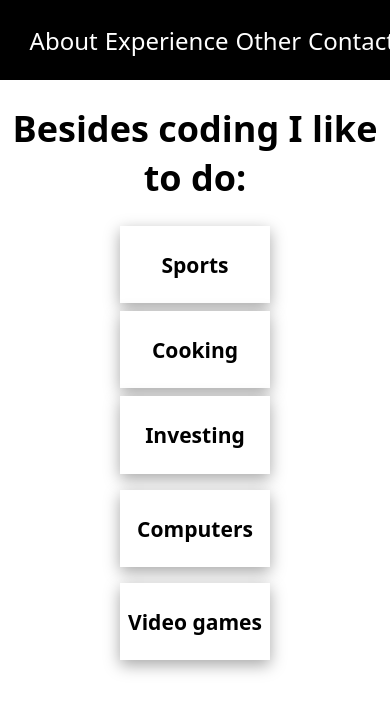
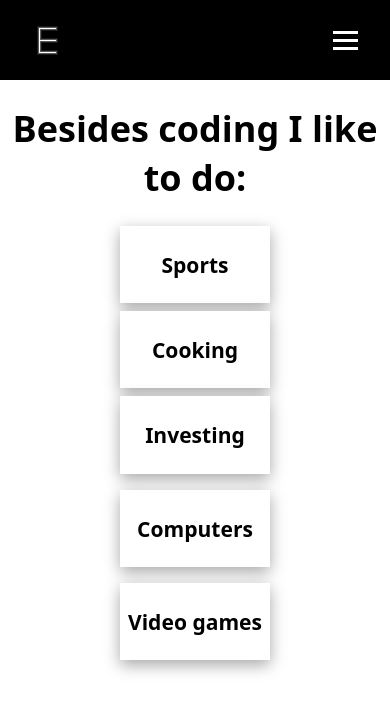
Before and after one commit to EeroKokkonen/Eero_Kokkonen, a React (Vite) app: page /other in a window 390 px wide. Shown: the top 712 px of the page. Built offline with nearby package versions, Linux system fonts and the light colour scheme.

Commit message:
Navbar puhelimelle

```diff
--- a/src/components/Navbar.jsx
+++ b/src/components/Navbar.jsx
@@ -1,27 +1,52 @@
 import "./css/Navbar.css";
 import { Link } from "react-router-dom";
+import { useRef, useState } from "react";
 
 const Navbar = () => {
+    const hampurger = useRef(null);
+    const navMenu = useRef(null);
+    const [isMenuActive, setisMenuActive] = useState(false);
+    const showMenu = (e) => {
+      console.log(hampurger.current.focus = true);
+      setisMenuActive(prev => !prev);
+    }
+    const hideMenu = () => {
+      setisMenuActive(false);
+    }
+
     return(
       <header className="header">
         <nav>
-          <ul>
-              <li>
+
+          <ul className={`nav-menu ${isMenuActive ? " showMenu" : ""}`} ref={navMenu}>
+
+              <li className="nav-item" onClick={hideMenu}>
                 <Link to="/">About</Link>
               </li>
-              <li>
+              <li className="nav-item" onClick={hideMenu}>
                 <Link to="/experience">Experience</Link>
               </li>
-              <li>
+              <li className="nav-item" onClick={hideMenu}>
                 <Link to="/other">Other</Link>
               </li>
-              <li>
+              <li className="nav-item" onClick={hideMenu}>
                 <Link to="/contact">Contact</Link>
               </li>
           </ul>
         </nav>
+        <img src="src\assets\pictures\favicon.png"></img>
+        <div className={`hampurger ${isMenuActive ? " active" : ""}`} onClick={showMenu} ref={hampurger}>
+          <span className="bar"></span>
+          <span className="bar"></span>
+          <span className="bar"></span>
+        </div>
       </header>
     );
 }
 
+
+
+
+
+
 export default Navbar;
--- a/src/components/css/Navbar.css
+++ b/src/components/css/Navbar.css
@@ -17,6 +17,11 @@
     display: flex;
     align-items: baseline;
   }
+
+.header img{
+  display: none;
+  position:absolute;
+}
 
   .header li {
     margin-left: 3rem;
@@ -44,14 +49,70 @@
     box-sizing: border-box;
   }
 
-@media (max-width: 500px) {
-  .header {
+.hampurger{
+  display: none;
+  cursor: pointer;
+}
+
+.bar{
+  display: block;
+  width: 25px;
+  height: 3px;
+  margin: 5px 0;
+  transition: all 0.3s ease;
+  background-color: rgb(255, 255, 255);
+}
+
+
+@media (max-width: 600px) {
+  .header img{
+    display: block;
+    float: left;
+  }
+  .hampurger{
+    display: block;
+  }
+  .header{
+    justify-content:start;
+    justify-content: space-between;
+    padding: 0 2rem;
+  }
+
+  .header li{
+    margin-right: 3rem;
+  }
+  .hampurger.active .bar:nth-child(2){
+    opacity: 0;
+  }
+  .hampurger.active .bar:nth-child(1){
+    transform: translateY(8px) rotate(45deg);
+  }
+  .hampurger.active .bar:nth-child(3){
+    transform: translateY(-8px) rotate(-45deg);
+  }
+  .nav-menu{
+    position: fixed;
+    left: -100%;
+    top: 70px;
+    gap: 0;
+    flex-direction: column;
+    background-color: rgb(0, 0, 0);
     width: 100%;
     text-align: center;
-    padding: 0;
-
+    transition: 0.3s;
   }
-  .header li{
-    margin-left: 2%;
+  .nav-item{
+    margin: 16px 0;
+  }
+  .nav-menu.showMenu{
+    position: fixed;
+    left: 0;
+    top: 70px;
+    gap: 0;
+    flex-direction: column;
+    background-color: rgb(0, 0, 0,0.9);
+    width: 100%;
+    text-align: center;
+    transition: 0.3s;
   }
 }
```
